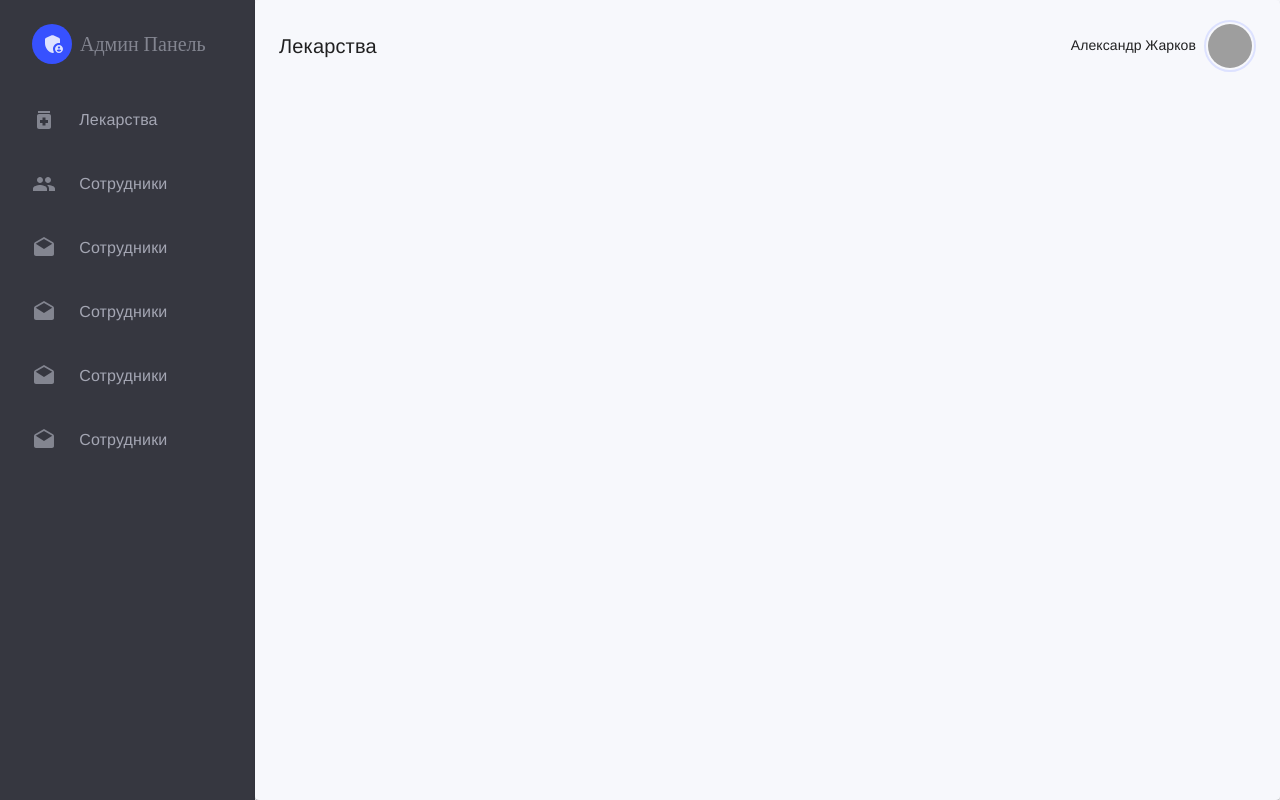
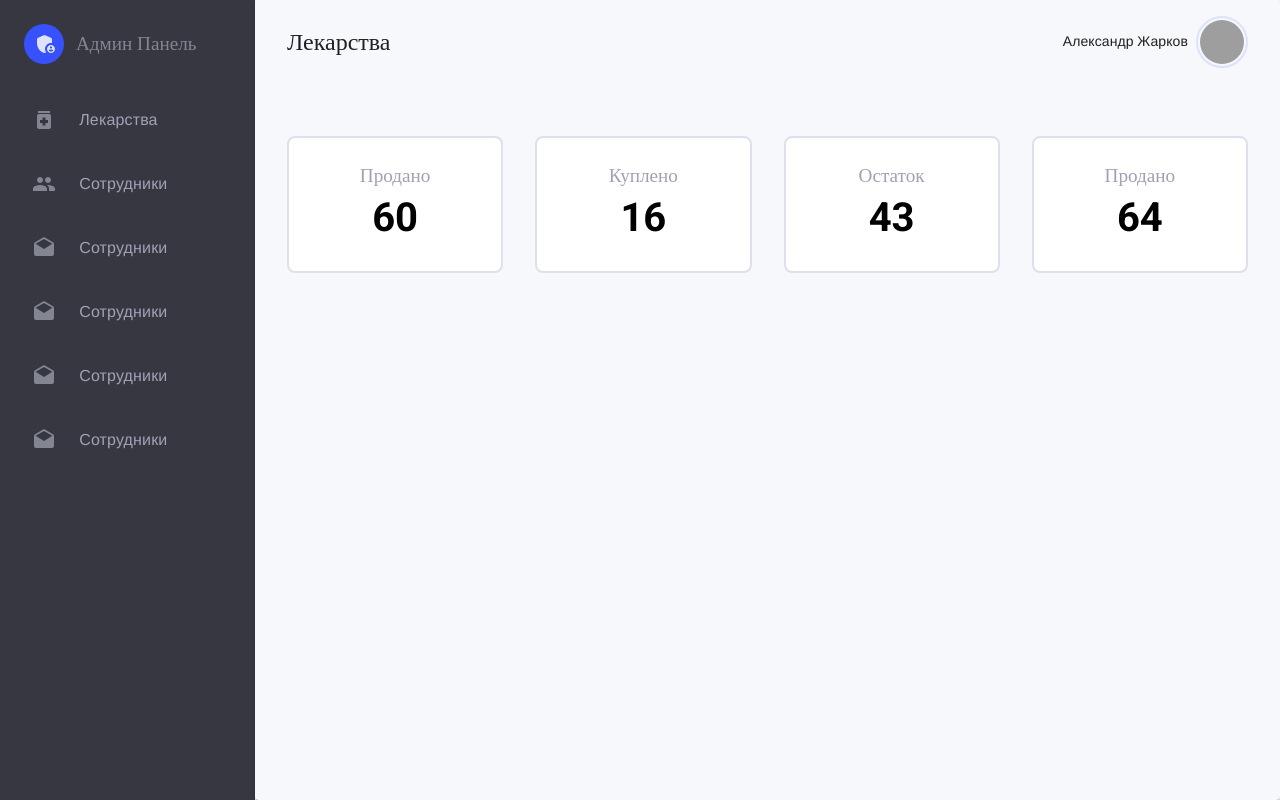
Before and after one commit to Alex-2kZharkov/pharmacy-stock, a React (Create React App) app: page /employees in a window 1280 px wide. Built offline with nearby package versions, Linux system fonts and the light colour scheme; grey boxes are pictures that could not be loaded; a web font is replaced by a local one.

Commit message:
Cards with indicators

```diff
--- a/src/components/Section/Section.styles.ts
+++ b/src/components/Section/Section.styles.ts
@@ -1,6 +1,13 @@
 import { makeStyles } from "@material-ui/core";
 
 export const useStyles = makeStyles((theme) => ({
+  root: {
+    marginBottom: theme.spacing(8.5),
+  },
+  title: {
+    fontSize: "1.5rem",
+    fontWeight: 500,
+  },
   avatarContainer: {
     display: "flex",
     justifyContent: "center",
@@ -12,5 +19,6 @@ export const useStyles = makeStyles((theme) => ({
   },
   avatar: {
     borderRadius: "100%",
+    objectFit: "cover",
   },
 }));
--- a/src/components/Section/Section.tsx
+++ b/src/components/Section/Section.tsx
@@ -14,14 +14,12 @@ export const Section: FC<Props> = ({ title, name }) => {
 
   return (
     <Stack
-      sx={{ width: "100%" }}
       direction="row"
       justifyContent="space-between"
       alignItems="center"
+      className={classes.root}
     >
-      <Typography variant="h6" component="div">
-        {title}
-      </Typography>
+      <div className={classes.title}>{title}</div>
       <Stack direction="row" alignItems="center" spacing={1}>
         <Typography variant="subtitle2" component="div">
           {name}
@@ -29,7 +27,7 @@ export const Section: FC<Props> = ({ title, name }) => {
         <div className={classes.avatarContainer}>
           <img
             className={classes.avatar}
-            src="https://ied.eu/wp-content/uploads/2018/04/entrepreneur-1.jpg"
+            src="https://images.unsplash.com/photo-1506794778202-cad84cf45f1d?ixlib=rb-1.2.1&ixid=MnwxMjA3fDB8MHxzZWFyY2h8M3x8bWVufGVufDB8fDB8fA%3D%3D&w=1000&q=80"
             alt="Person avatar"
             width="44"
             height="44"
--- a/src/components/Section/SectionCard/SectionCard.styles.ts
+++ b/src/components/Section/SectionCard/SectionCard.styles.ts
@@ -1,10 +1,8 @@
 import { makeStyles } from "@material-ui/core";
-
-// import { MAIN } from "../../../theme/colors/colors.constants";
 
 export const useStyles = makeStyles((theme) => ({
   card: {
     width: "100%",
-    padding: theme.spacing(2.5, 3),
+    padding: theme.spacing(2, 4),
   },
 }));
--- a/src/components/Sidebar/Sidebar.styles.ts
+++ b/src/components/Sidebar/Sidebar.styles.ts
@@ -9,11 +9,11 @@ export const useStyles = makeStyles((theme) => ({
   },
 
   panel: {
-    padding: theme.spacing(3, 4, 0),
+    padding: theme.spacing(3, 3, 0),
     cursor: "pointer",
   },
   panelIconContainer: {
-    marginRight: theme.spacing(1),
+    marginRight: theme.spacing(1.5),
     padding: theme.spacing(1, 0.8),
     borderRadius: 100,
     backgroundColor: theme.palette.primary.main,
@@ -24,7 +24,7 @@ export const useStyles = makeStyles((theme) => ({
   },
 
   panelTitle: {
-    fontSize: "1.25rem",
+    fontSize: "1.2rem",
     fontWeight: 500,
     color: theme.palette.secondary.light,
     "&:hover": {
--- a/src/features/medicine/Medicine.tsx
+++ b/src/features/medicine/Medicine.tsx
@@ -3,6 +3,7 @@ import { Stack } from "@mui/material";
 import { Section } from "../../components/Section/Section";
 import { SectionCard } from "../../components/Section/SectionCard/SectionCard";
 import { Sidebar } from "../../components/Sidebar/Sidebar";
+import { Indicator } from "../overview/Indicator/Indicator";
 
 export const Medicine = () => {
   return (
@@ -10,6 +11,12 @@ export const Medicine = () => {
       <Sidebar />{" "}
       <SectionCard>
         <Section title="Лекарства" name="Александр Жарков" />
+        <Stack direction="row" spacing={4}>
+          <Indicator title="Продано" number={60} />{" "}
+          <Indicator title="Куплено" number={16} />
+          <Indicator title="Остаток" number={43} />
+          <Indicator title="Продано" number={64} />
+        </Stack>
       </SectionCard>
     </Stack>
   );
--- /dev/null
+++ b/src/features/overview/Indicator/Indicator.styles.ts
@@ -0,0 +1,34 @@
+import { makeStyles } from "@material-ui/core";
+
+import { BLACK, WHITE } from "../../../theme/colors/colors.constants";
+
+export const useStyles = makeStyles((theme) => ({
+  root: {
+    width: "23%",
+    padding: theme.spacing(3, 3.5),
+    border: `solid 2px ${theme.palette.secondary.dark}`,
+    borderRadius: theme.spacing(1),
+    backgroundColor: WHITE,
+    cursor: "pointer",
+
+    "&:hover": {
+      borderColor: theme.palette.primary.main,
+      "& $title": {
+        color: theme.palette.primary.main,
+      },
+      "& $digit": {
+        color: theme.palette.primary.main,
+      },
+    },
+  },
+  title: {
+    fontSize: "1.2rem",
+    fontWeight: 500,
+    color: theme.palette.secondary.main,
+  },
+  digit: {
+    fontSize: "2.5rem",
+    fontWeight: 700,
+    color: BLACK,
+  },
+}));
--- /dev/null
+++ b/src/features/overview/Indicator/Indicator.tsx
@@ -0,0 +1,21 @@
+import { FC } from "react";
+
+import { Stack } from "@mui/material";
+
+import { useStyles } from "./Indicator.styles";
+
+interface Props {
+  title: string;
+  number: number;
+}
+
+export const Indicator: FC<Props> = ({ title, number }) => {
+  const classes = useStyles();
+
+  return (
+    <Stack className={classes.root} alignItems="center">
+      <div className={classes.title}>{title}</div>
+      <div className={classes.digit}> {number} </div>
+    </Stack>
+  );
+};
--- a/src/theme/colors/colors.constants.ts
+++ b/src/theme/colors/colors.constants.ts
@@ -4,8 +4,8 @@ export const ACCENT = "#3751FF";
 export const BACKGROUND = "#F7F8FC";
 export const BACKGROUND_ACCENT = "#363740";
 export const BLACK = "#000000";
-export const BORDER_COLOUR = "rgba(0, 0, 0, 0.12)";
-export const DEFAULT_GREY = "#A4A6B3";
+export const BORDER_COLOUR = "#DFE0EB";
+export const DEFAULT_GREY = "#9fa2b4";
 export const LINK_COLOUR = lightBlue[800];
 export const LIGHT_GREY = "#838590";
 export const LOGO_COLOUR = "rgba(255, 255, 255, 0.5)";
--- a/src/theme/theme.ts
+++ b/src/theme/theme.ts
@@ -5,6 +5,7 @@ import {
   ACCENT,
   BACKGROUND,
   BACKGROUND_ACCENT,
+  BORDER_COLOUR,
   DEFAULT_GREY,
   LIGHT_GREY,
   MAIN,
@@ -34,6 +35,7 @@ export const theme = createTheme({
     secondary: {
       light: LIGHT_GREY,
       main: DEFAULT_GREY,
+      dark: BORDER_COLOUR,
     },
     background: {
       default: BACKGROUND,
```
